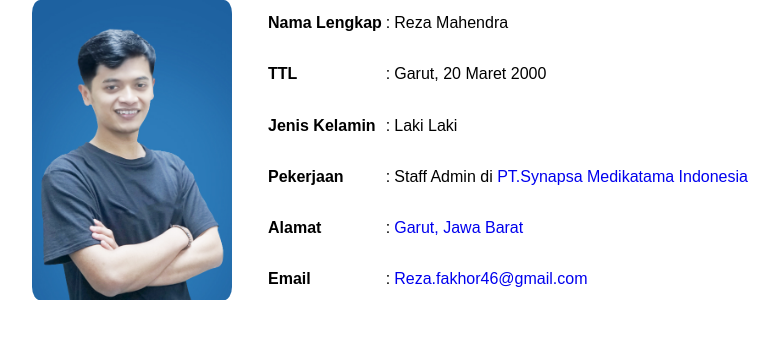
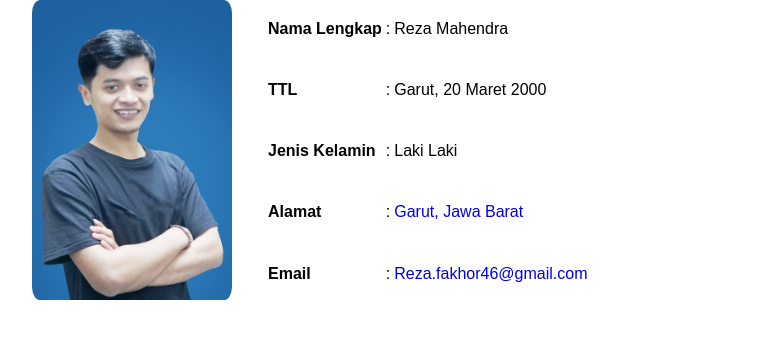
Before and after one commit to rezafakhor/biodata, a plain HTML site: page index.html in a window 1280 px wide. Shown: the part 100-437 px from the top of the page, without its empty margins (213-991 px from the left). Drawn offline with Linux system fonts and the light colour scheme.

Commit message:
index.html

```diff
--- a/index.html
+++ b/index.html
@@ -44,9 +44,6 @@
                 <td><b>Jenis Kelamin</b></td><td>:</td> <td>Laki Laki</td>
             </tr>
             <tr>
-                <td><b>Pekerjaan</b></td><td>:</td> <td>Staff Admin di <a href="https://synapsagroup.co.id/">PT.Synapsa Medikatama Indonesia</td>
-            </tr>
-            <tr>
                 <td><b>Alamat</b></td><td>:</td> <td><a href="https://www.google.co.id/maps/@-7.2019522,107.7695649,21z">Garut, Jawa Barat</td>
             </tr>
             <tr>
```
